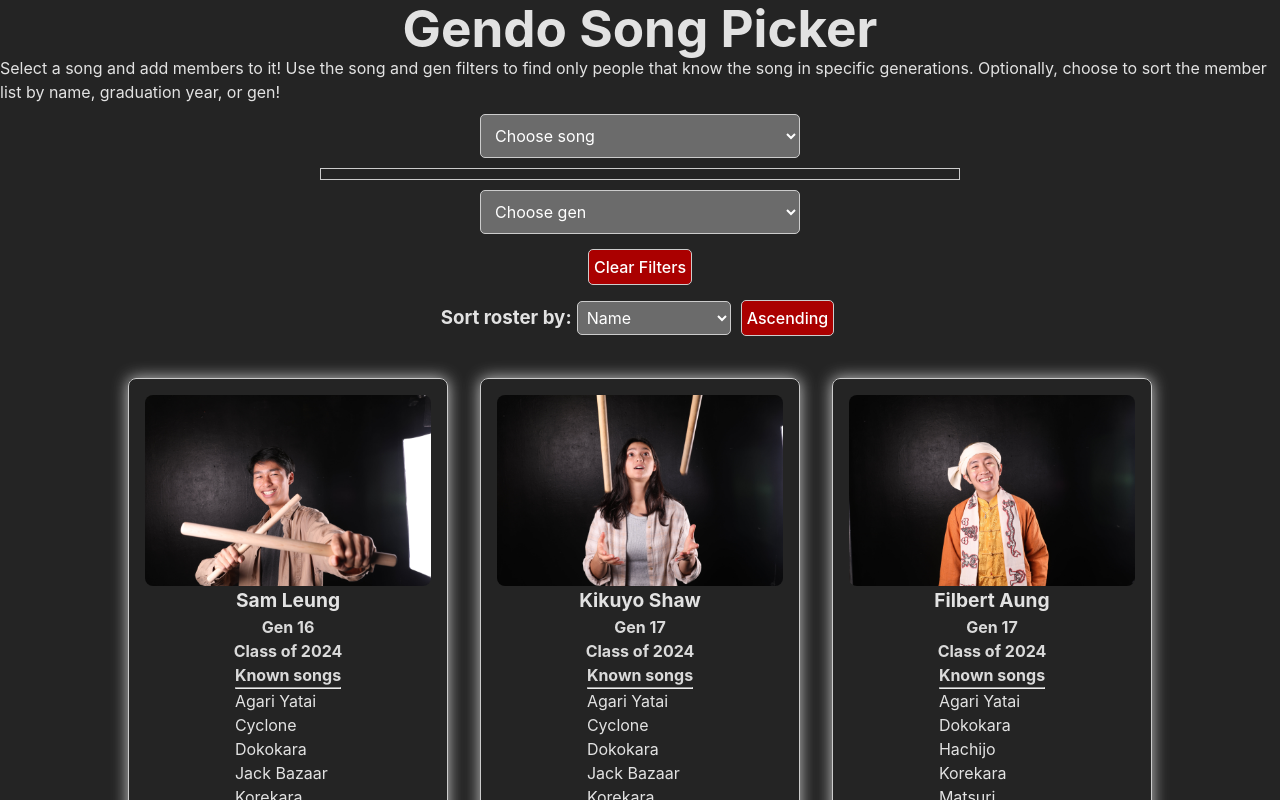
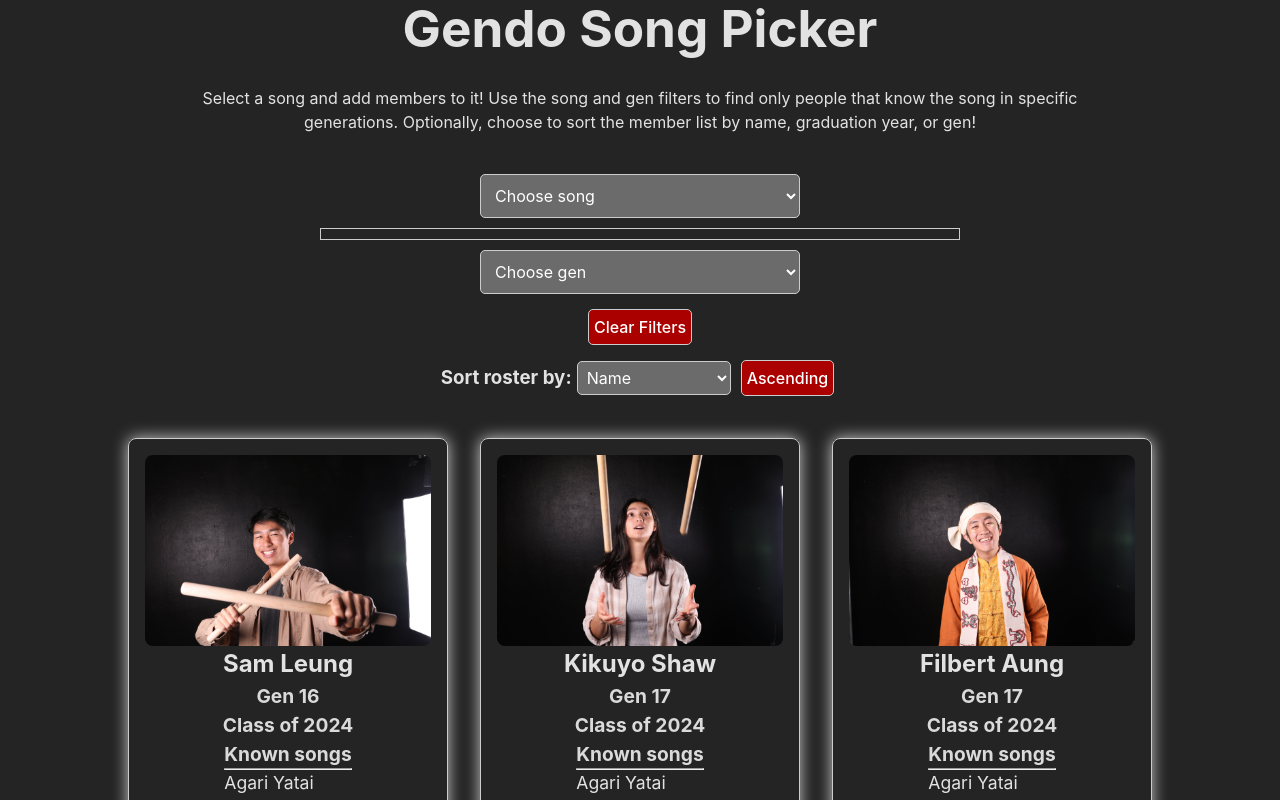
Before and after one commit to jmaffa/cs1300-development, a React (Vite) app in the folder development/: page / in a window 1280 px wide. Shown: the top 800 px of the page. Built offline with nearby package versions, Linux system fonts and the light colour scheme.

Commit message:
larger text

```diff
--- a/development/src/App.css
+++ b/development/src/App.css
@@ -54,45 +54,8 @@ p, h1, h2, h3, h4, h5, h6 {
   min-height: 100vh;
 }
 
-/* #root {
-  max-width: 1280px;
-  margin: 0 auto;
-  padding: 2rem;
+#info {
+  width: 75%;
+  margin: 30px;
   text-align: center;
 }
-
-.logo {
-  height: 6em;
-  padding: 1.5em;
-  will-change: filter;
-  transition: filter 300ms;
-}
-.logo:hover {
-  filter: drop-shadow(0 0 2em #646cffaa);
-}
-.logo.react:hover {
-  filter: drop-shadow(0 0 2em #61dafbaa);
-}
-
-@keyframes logo-spin {
-  from {
-    transform: rotate(0deg);
-  }
-  to {
-    transform: rotate(360deg);
-  }
-}
-
-@media (prefers-reduced-motion: no-preference) {
-  a:nth-of-type(2) .logo {
-    animation: logo-spin infinite 20s linear;
-  }
-}
-
-.card {
-  padding: 2em;
-}
-
-.read-the-docs {
-  color: #888;
-} */
--- a/development/src/App.jsx
+++ b/development/src/App.jsx
@@ -49,7 +49,9 @@ function App() {
   return (
     <div id='container'>
       <h1>Gendo Song Picker</h1>
-      <p>Select a song and add members to it! Use the song and gen filters to find only people that know the song in specific generations. Optionally, choose to sort the member list by name, graduation year, or gen!</p>
+      <div id='info'>
+        <p>Select a song and add members to it! Use the song and gen filters to find only people that know the song in specific generations. Optionally, choose to sort the member list by name, graduation year, or gen!</p>
+      </div>
       <Dropdown clearFilters={clearFilters} changeSong={changeSong}
         song={song} songMembers={songMembers} addToSong={addToSong}
         clearSong={clearSong} changeGen={changeGen} gen={gen}
--- a/development/src/components/Card.css
+++ b/development/src/components/Card.css
@@ -12,11 +12,11 @@
     width: 25vw;
 }
 .member-card h2{
-    font-size: 1.2em;
+    font-size: 1.5em;
 
 }
 .member-card h3{
-    font-size: 1em;
+    font-size: 1.2em;
     color:rgba(255, 255, 255, 0.831);
 }
 .member-card img{
@@ -32,6 +32,13 @@
     padding: 0;
     justify-content: center;
 }
+.known-songs-list li {
+    /* margin: 0.5em; */
+    font-size: 1.1em;
+    display: flex;
+    justify-content: space-between;
+    align-items: center;
+}
 .add-to-song-but {
     justify-self: flex-end;
 }
```
